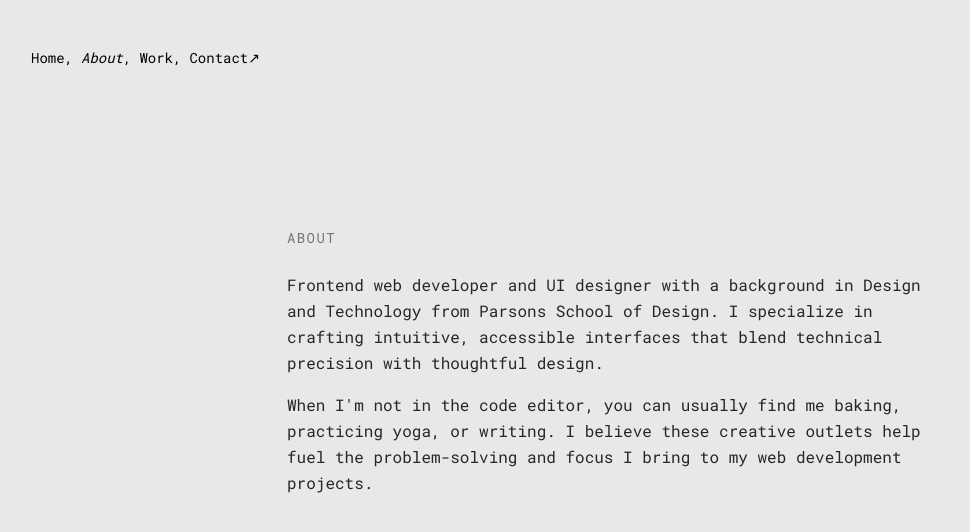
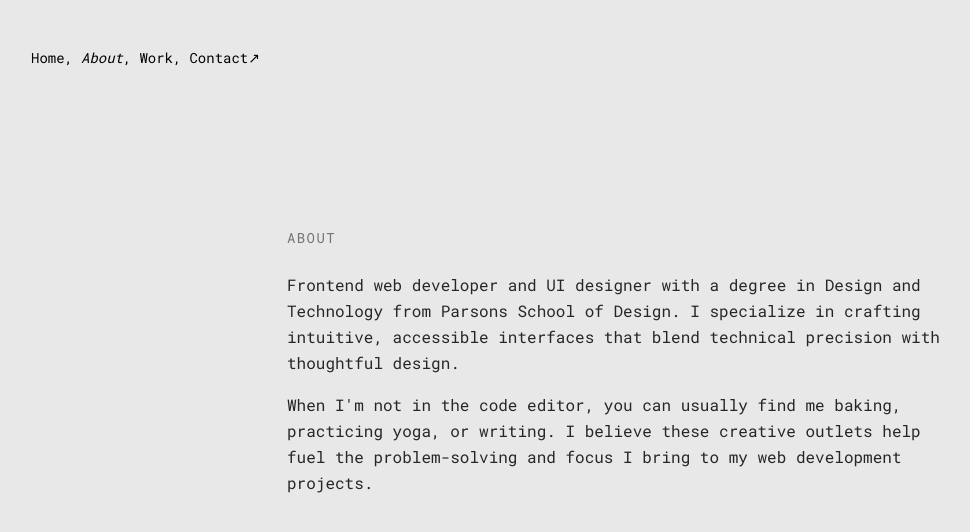
Before and after one commit to spiritualnapper/camille-portfolio-react, a React (Vite) app: page /about in a window 1280 px wide. Shown: the top 532 px of the page, without its empty margins (17-987 px from the left). Built offline with nearby package versions, Linux system fonts and the light colour scheme.

Commit message:
Update About wording
Co-Authored-By: Claude Sonnet 5 <noreply@anthropic.com>

```diff
--- a/src/pages/About.jsx
+++ b/src/pages/About.jsx
@@ -4,7 +4,7 @@ function About() {
       <h2 className="text-sm font-normal mb-6 text-neutral-500 uppercase tracking-widest">About</h2>
       <div className="space-y-4 text-neutral-800 leading-relaxed max-w-2xl">
         <p>
-          Frontend web developer and UI designer with a background in Design and Technology from Parsons School of Design.
+          Frontend web developer and UI designer with a degree in Design and Technology from Parsons School of Design.
           I specialize in crafting intuitive, accessible interfaces that blend technical precision with thoughtful design.
         </p>
         <p>
```
